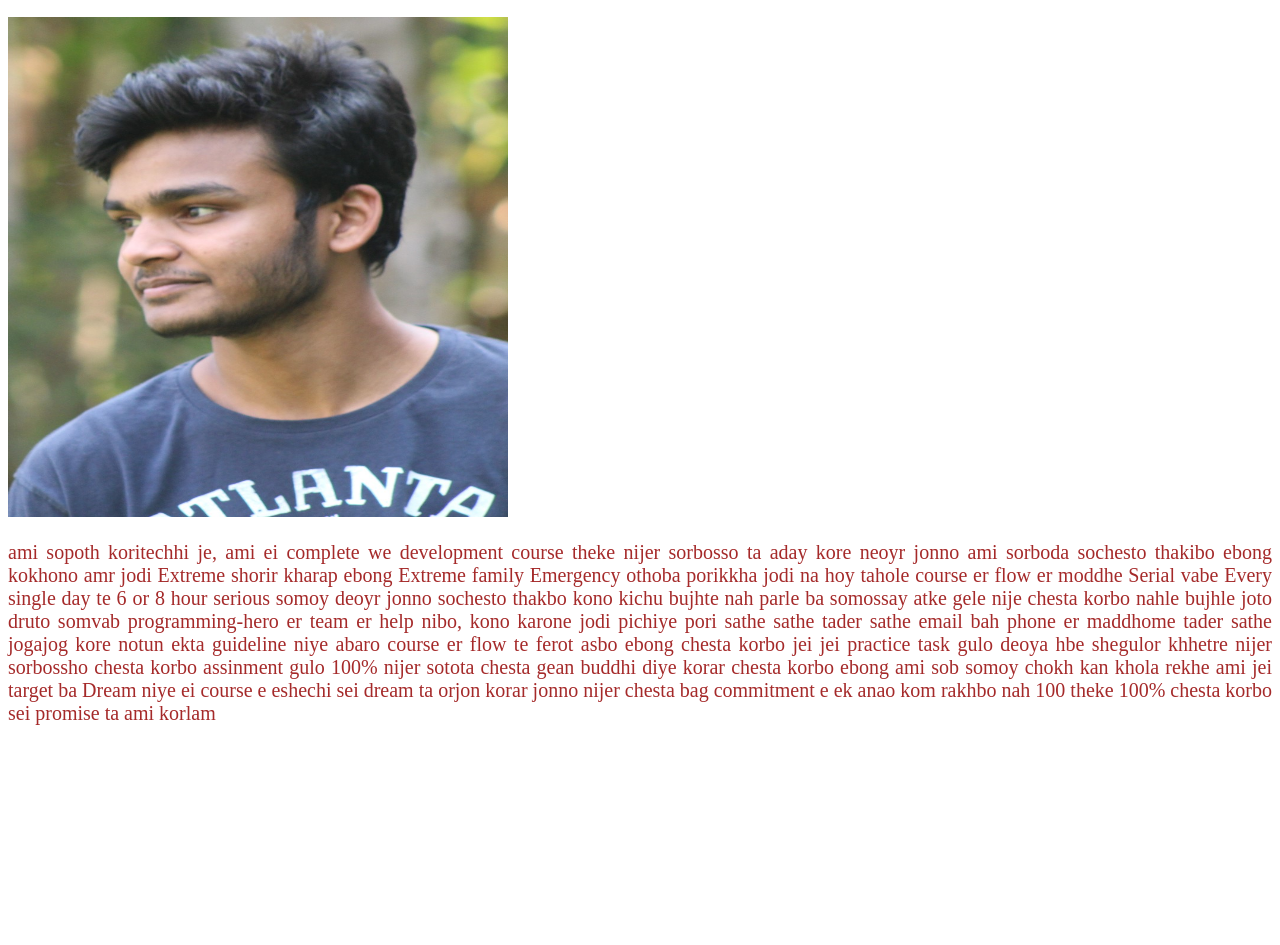
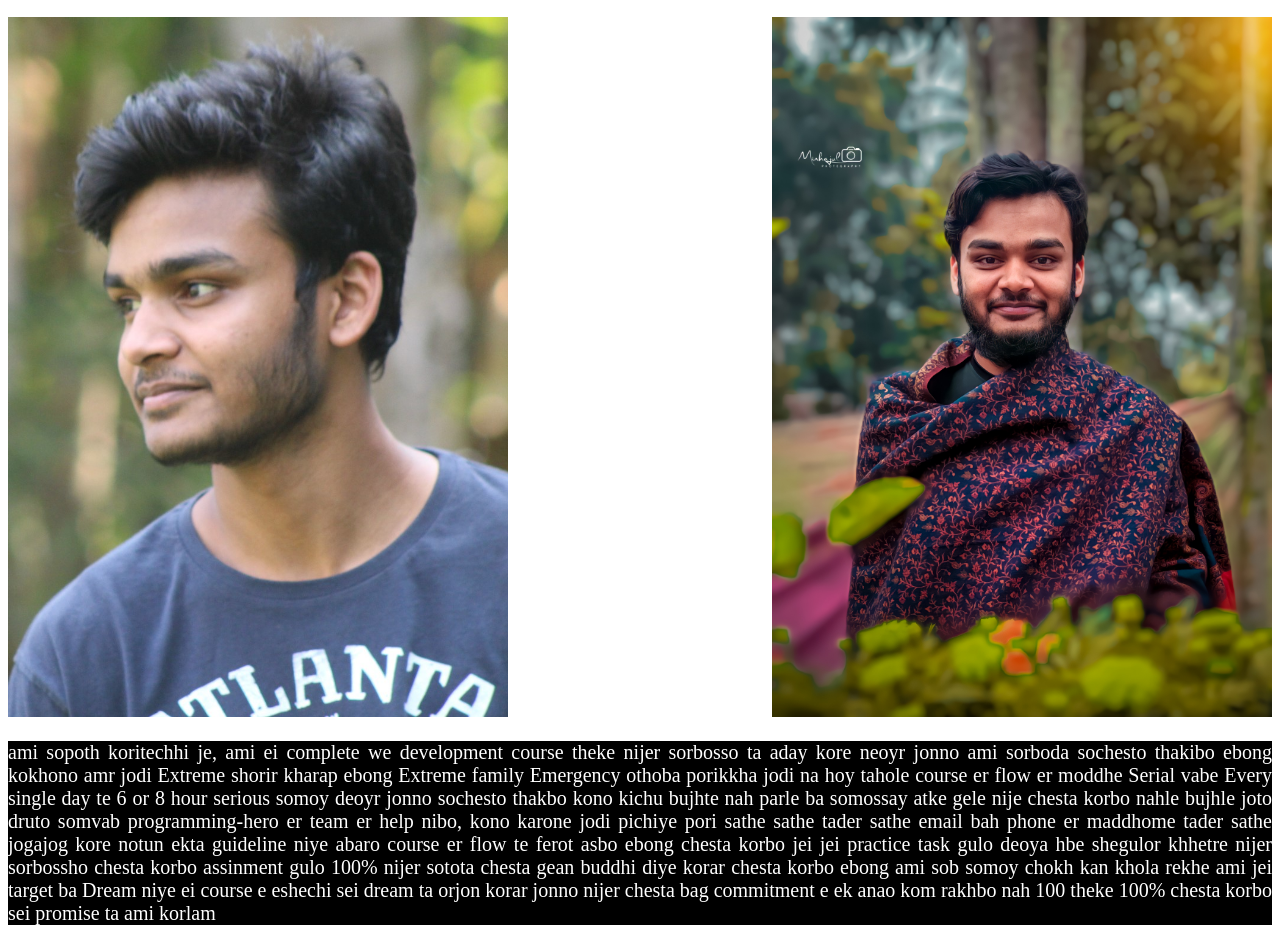
Before and after one commit to BappySheikh1/my-file-repo, a plain HTML site: page index.html in a window 1280 px wide. Shown: the part 110-1055 px from the top of the page. Before the commit the page ends 855 px from the top, so only its background shows below. Drawn offline with Linux system fonts and the light colour scheme.

Commit message:
Image added

```diff
--- a/index.css
+++ b/index.css
@@ -8,7 +8,8 @@ h2{
 p{
   text-align: justify;
   font-weight: 200;
-  color: brown;
+  color: white;
   font-size: medium;
   font-size: 20px;
+  background-color: black;
   }
--- a/index.html
+++ b/index.html
@@ -10,8 +10,9 @@
 <body>
         <h1>I can push to githum</h1>
         <h2>Mama i can code now</h2>
-        <img src="20190319140230_IMG_3996.jpg" alt="persol picture" width="500px" height="500px"
+        <img src="20190319140230_IMG_3996.jpg" alt="persol picture" width="500px" height="700px"
         >
+        <img src="Remini20220211013122931.jpg" alt="" width="500px" height="700px" style="display: inline-block;float: right;">
         <p>ami sopoth koritechhi je, ami ei complete we development course theke nijer sorbosso ta aday kore neoyr jonno ami sorboda sochesto thakibo ebong kokhono amr jodi Extreme shorir kharap ebong Extreme family Emergency othoba porikkha jodi na hoy tahole course er flow er moddhe Serial vabe Every single day te 6 or 8 hour serious somoy deoyr jonno sochesto thakbo kono kichu bujhte nah parle ba somossay atke gele nije chesta korbo nahle bujhle joto druto somvab programming-hero er team er help nibo, kono karone jodi pichiye pori sathe sathe tader sathe email bah phone er maddhome tader sathe jogajog kore notun ekta guideline niye abaro course er flow te ferot asbo ebong chesta korbo jei jei practice task gulo deoya hbe shegulor khhetre nijer sorbossho chesta korbo  assinment gulo 100% nijer sotota chesta  gean buddhi diye korar chesta korbo ebong ami sob somoy chokh kan khola rekhe ami jei target ba Dream niye ei course e eshechi sei dream ta orjon korar jonno nijer chesta bag commitment e ek anao kom rakhbo nah 100 theke 100% chesta korbo sei promise ta ami korlam</p>
 
 
```
Also changed, not shown: Remini20220211013122931.jpg (added).
